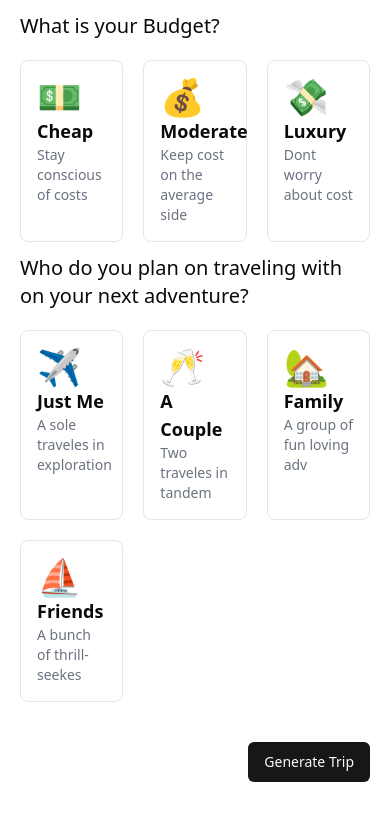
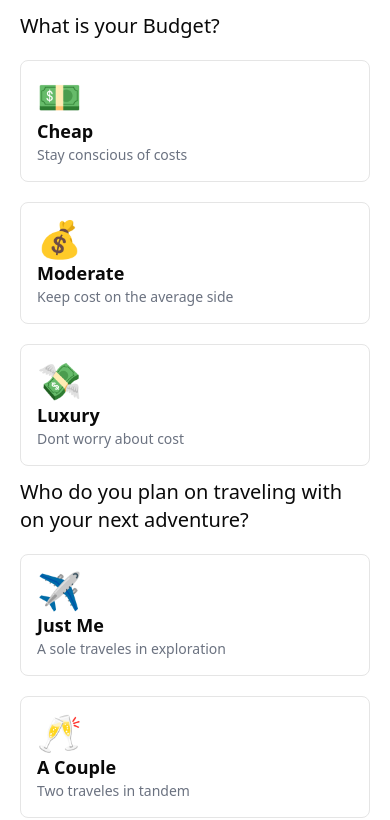
Before and after one commit to kei0710KEI/travel-planner, a React (Vite) app: page /create-trip in a window 390 px wide. Shown: the part 595-1415 px from the top of the page. Built offline with nearby package versions, Linux system fonts and the light colour scheme; no server answers.

Commit message:
responsive

```diff
--- a/src/create-trip/index.jsx
+++ b/src/create-trip/index.jsx
@@ -159,7 +159,7 @@
 
       <div>
         <h2 className="text-xl my-3 font-medium">What is your Budget?</h2>
-        <div className="grid grid-cols-3 gap-5 mt-5">
+        <div className="grid grid-cols-1 sm:grid-cols-2 lg:grid-cols-3 gap-5 mt-5">
           {SelectBudgetOptions.map((item, index) => (
             <div
               key={index}
@@ -181,7 +181,7 @@
         <h2 className="text-xl my-3 font-medium">
           Who do you plan on traveling with on your next adventure?
         </h2>
-        <div className="grid grid-cols-3 gap-5 mt-5">
+        <div className="grid grid-cols-1 sm:grid-cols-2 lg:grid-cols-3 gap-5 mt-5">
           {SelectTravelesList.map((item, index) => (
             <div
               key={index}
```
